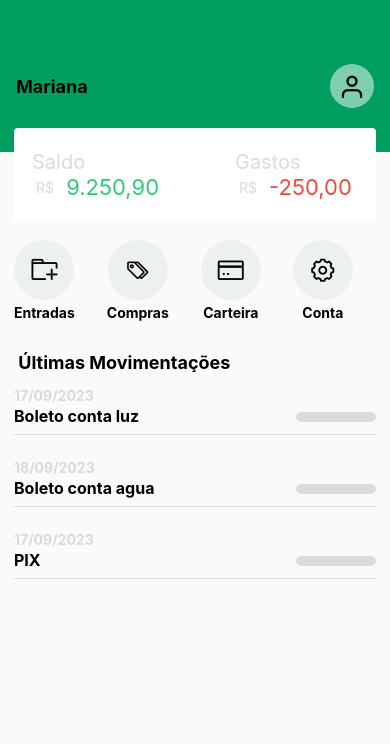
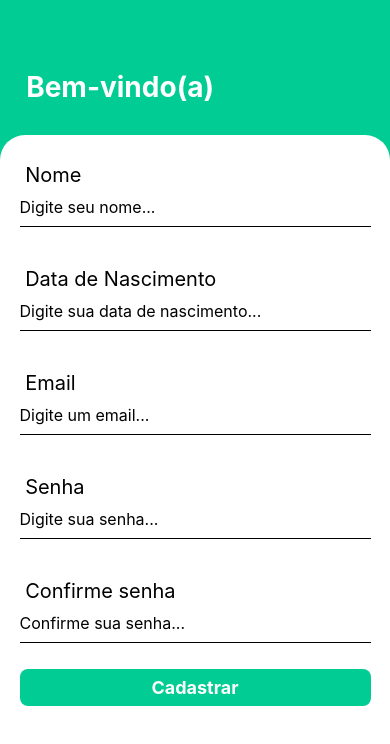
Before and after one commit to MarianaBincoleto/TCC, a React Native app: screen /Register in a window 390 px wide. Shown: the top 744 px of the page. Built offline with nearby package versions, Linux system fonts and the light colour scheme.

Commit message:
atualizando páginas

```diff
--- a/App.js
+++ b/App.js
@@ -1,8 +1,18 @@
-import Home from './src/pages/Home'
+// import Home from './src/pages/Home'
+import React from 'react';
+import { StatusBar} from 'react-native';
+
+import {NavigationContainer} from '@react-navigation/native'
+import Routes from './src/routes'
 
 export default function App() {
   return (
-    <Home/>
+    <NavigationContainer>
+      <StatusBar backgroundColor='#38A69D' barStyle="light-content"/>
+      <Routes/>
+    </NavigationContainer>
+
+    // <Home/>
 
   );
 }
--- a/src/Components/Header/Index.js
+++ b/src/Components/Header/Index.js
@@ -20,7 +20,7 @@ export default function Header({name}){
 }
 const styles = StyleSheet.create({
     container: {
-        backgroundColor: '#009E60',
+        backgroundColor: '#00CC93',
         paddingTop: StatusBarHeight,
         flexDirection: 'row',
         paddingStart: 16,
--- /dev/null
+++ b/src/pages/Register/index.js
@@ -0,0 +1,105 @@
+import React from 'react';
+import {View, Text, StyleSheet, TextInput, TouchableOpacity} from 'react-native';
+import * as Animatable from 'react-native-animatable'
+import {useNavigation} from '@react-navigation/native'
+
+export default function Register(){
+    const navigation = useNavigation();
+    return(
+        <View style={styles.container}>
+            <Animatable.View animation="fadeInLeft" delay={500} style={styles.containerHeader}>
+                <Text style={styles.message}> Bem-vindo(a) </Text>
+            </Animatable.View>
+
+            <Animatable.View animation="fadeInUp" style={styles.containerform}>
+                <Text style={styles.title}> Nome </Text>
+                <TextInput
+                placeholder="Digite seu nome..."
+                style={styles.input}/>
+
+                <Text style={styles.title}> Data de Nascimento </Text>
+                <TextInput
+                placeholder="Digite sua data de nascimento..."
+                style={styles.input}/>
+
+                <Text style={styles.title}> Email </Text>
+                <TextInput
+                placeholder="Digite um email..."
+                style={styles.input}/>
+
+                <Text style={styles.title}> Senha </Text>
+                <TextInput
+                placeholder="Digite sua senha..."
+                style={styles.input}/>
+
+                <Text style={styles.title}> Confirme senha </Text>
+                <TextInput
+                placeholder="Confirme sua senha..."
+                style={styles.input}/>
+
+
+
+                <TouchableOpacity style={styles.button} onPress={() => navigation.navigate('Signin')}>
+                    <Text style={styles.buttonText}>Cadastrar</Text>
+                </TouchableOpacity>
+
+            </Animatable.View>
+        </View>
+    );
+}
+
+const styles=StyleSheet.create({
+    container: {
+        flex: 1,
+        backgroundColor: '#00CC93',
+    },
+    containerHeader: {
+        marginTop: '18%',
+        marginBottom: '8%',
+        paddingStart: '5%',
+    },
+    message: {
+        fontSize: 28,
+        fontWeight:'bold',
+        color: '#fff',
+    },
+    containerform:{
+        backgroundColor: '#fff',
+        flex: 1,
+        borderTopLeftRadius: 25,
+        borderTopRightRadius: 25,
+        paddingStart: '5%',
+        paddingEnd: '5%',
+    },
+    title: {
+        fontSize: 20,
+        marginTop: 28,
+    },
+    input: {
+        borderBottomWidth: 1,
+        height: 40,
+        marginBottom: 12,
+        fontSize: 16,
+    },
+    button: {
+        backgroundColor:'#00CC93',
+        width: '100%',
+        borderRadius: 8,
+        paddingVertical: 8,
+        marginTop: 14,
+        justifyContent: 'center',
+        alignItems: 'center',
+    },
+    buttonText: {
+        color: '#fff',
+        fontSize: 18,
+        fontWeight: 'bold',
+    },
+    buttonRegister: {
+        marginTop: 14,
+        alignSelf: 'center',
+    },
+    registerText: {
+        color: '#A1A1A1',
+    }
+})
--- /dev/null
+++ b/src/pages/Signin/index.js
@@ -0,0 +1,91 @@
+import React from 'react';
+import {View, Text, StyleSheet, TextInput, TouchableOpacity} from 'react-native';
+import * as Animatable from 'react-native-animatable'
+import {useNavigation} from '@react-navigation/native'
+
+export default function Signin(){
+    const navigation = useNavigation();
+    return(
+        <View style={styles.container}>
+            <Animatable.View animation="fadeInLeft" delay={500} style={styles.containerHeader}>
+                <Text style={styles.message}> Bem-vindo(a) </Text>
+            </Animatable.View>
+
+            <Animatable.View animation="fadeInUp" style={styles.containerform}>
+                <Text style={styles.title}> Email </Text>
+                <TextInput
+                placeholder="Digite um email..."
+                style={styles.input}/>
+
+                <Text style={styles.title}> Senha </Text>
+                <TextInput
+                placeholder="Digite sua senha..."
+                style={styles.input}/>
+
+                <TouchableOpacity style={styles.button} onPress={() => navigation.navigate('Home')}>
+                    <Text style={styles.buttonText}>Acessar</Text>
+                </TouchableOpacity>
+
+                <TouchableOpacity style={styles.buttonRegister} onPress={() => navigation.navigate('Register')}>
+                    <Text style={styles.registerText}>Não possui uma conta? Cadastre-se</Text>
+                </TouchableOpacity>
+            </Animatable.View>
+        </View>
+    );
+}
+
+const styles=StyleSheet.create({
+    container: {
+        flex: 1,
+        backgroundColor: '#00CC93',
+    },
+    containerHeader: {
+        marginTop: '18%',
+        marginBottom: '8%',
+        paddingStart: '5%',
+    },
+    message: {
+        fontSize: 28,
+        fontWeight:'bold',
+        color: '#fff',
+    },
+    containerform:{
+        backgroundColor: '#fff',
+        flex: 1,
+        borderTopLeftRadius: 25,
+        borderTopRightRadius: 25,
+        paddingStart: '5%',
+        paddingEnd: '5%',
+    },
+    title: {
+        fontSize: 20,
+        marginTop: 28,
+    },
+    input: {
+        borderBottomWidth: 1,
+        height: 40,
+        marginBottom: 12,
+        fontSize: 16,
+    },
+    button: {
+        backgroundColor:'#00CC93',
+        width: '100%',
+        borderRadius: 8,
+        paddingVertical: 8,
+        marginTop: 14,
+        justifyContent: 'center',
+        alignItems: 'center',
+    },
+    buttonText: {
+        color: '#fff',
+        fontSize: 18,
+        fontWeight: 'bold',
+    },
+    buttonRegister: {
+        marginTop: 14,
+        alignSelf: 'center',
+    },
+    registerText: {
+        color: '#A1A1A1',
+    }
+})
--- /dev/null
+++ b/src/pages/Welcome/index.js
@@ -0,0 +1,71 @@
+import React from 'react';
+import {View, Text, StyleSheet, Image, TouchableOpacity} from 'react-native';
+import * as Animatable from 'react-native-animatable'
+import {useNavigation} from '@react-navigation/native'
+
+export default function Welcome(){
+    const navigation = useNavigation();
+    return(
+        <View style={styles.container}>
+        <View style={styles.containerlogo}>
+            <Image source={require('../../assets/oie_transparent.png')}
+            style={{widht: '100%'}}
+            resizeMode="contain"/>
+        </View>
+        <Animatable.View delay={600}animation="fadeInUp"style={styles.containerform}>
+            <Text style={styles.title}> Controle de suas contas na palma das suas mãos! </Text>
+            <Text style={styles.text}> Faça o login para começar</Text>
+            <TouchableOpacity style={styles.button} onPress={() => navigation.navigate('Signin')}>
+                <Text style={styles.buttontext}> Logar </Text>
+            </TouchableOpacity>
+        </Animatable.View>
+        </View>
+    );
+}
+
+const styles= StyleSheet.create ({
+    container: {
+        flex:1,
+        backgroundColor: '#00CC93',
+    },
+    containerlogo: {
+        flex: 2,
+        alignItems: 'center',
+        backgroundColor: '#00CC93',
+        justifyContent: 'center',
+    },
+    containerform: {
+        flex: 1,
+        backgroundColor: '#fff',
+        borderTopLeftRadius: 25,
+        borderTopRightRadius: 25,
+        paddingStart: '5%',
+        paddingEnd: '5%',
+    },
+    title: {
+        fontSize: 24,
+        fontWeight: 'bold',
+        marginTop: 28,
+        marginBottom: 12,
+    },
+    text: {
+        color: '#A1A1A1',
+        fontSize: 18,
+    },
+    button: {
+        position: 'absolute',
+        backgroundColor: '#00CC93',
+        borderRadius: 50,
+        paddingVertical: 10,
+        width: '60%',
+        alignSelf: 'center',
+        bottom: '15%',
+        alignItems: 'center',
+        justifyContent: 'center',
+    },
+    buttontext: {
+        fontSize: 18,
+        color: '#fff',
+        fontWeight: 'bold',
+    }
+})
--- /dev/null
+++ b/src/routes/index.js
@@ -0,0 +1,34 @@
+import {createNativeStackNavigator} from '@react-navigation/native-stack'
+import Welcome from '../pages/Welcome'
+import Signin from '../pages/Signin'
+import Register from '../pages/Register'
+import Home from '../pages/Home'
+
+const Stack = createNativeStackNavigator();
+
+export default function routes(){
+    return(
+        <Stack.Navigator>
+            <Stack.Screen
+                name="Welcome"
+                component={Welcome}
+                options={{headerShown: false}}
+            />
+            <Stack.Screen
+                name="Signin"
+                component={Signin}
+                options={{headerShown: false}}
+            />
+            <Stack.Screen
+                name="Register"
+                component={Register}
+                options={{headerShown: false}}
+            />
+            <Stack.Screen
+                name="Home"
+                component={Home}
+                options={{headerShown: false}}
+            />
+        </Stack.Navigator>
+    )
+}
```
Also changed, not shown: package.json (+6 -1 lines), screms/login.js (+20 -0 lines), src/assets/oie_transparent.png (added), 1 other file (tests, documents, lock files or other folders).
